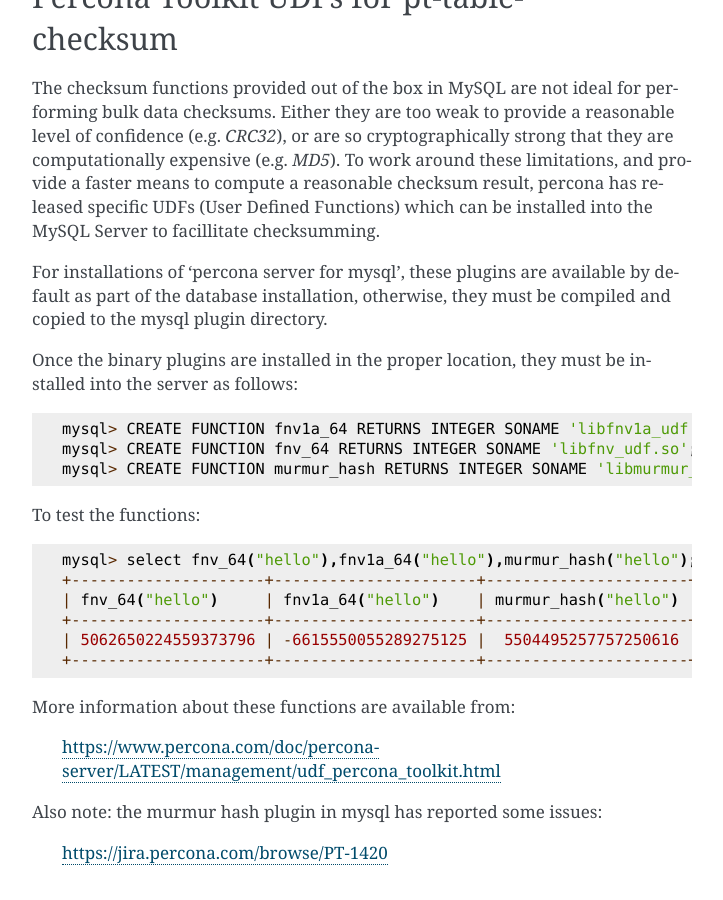
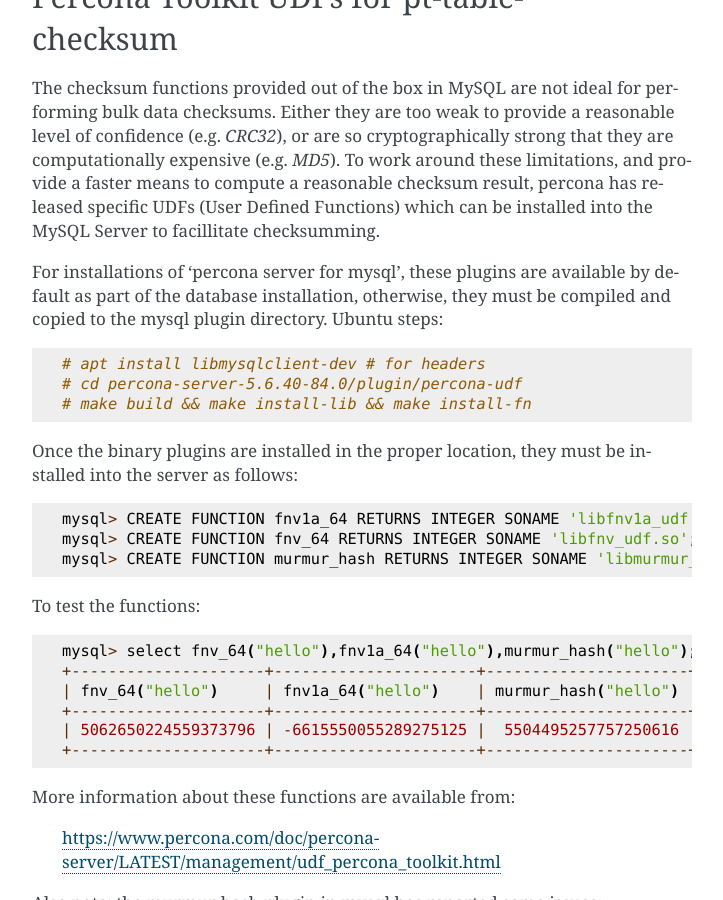
Before and after one commit to atlab/mysql-admin-notes, a Sphinx documentation site: the page built from source/replication/replication-cksum.rst, in a window 1280 px wide and 900 px high, scrolled down 1231 px. Shown: the whole window, without its empty margins (388-1111 px from the left). Built offline with Sphinx 7.4.7, drawn with Linux system fonts in a browser that asks for light colours.

Commit message:
source/replication/replication-cksum.rst: add percona-udf compilation steps

```diff
--- a/source/replication/replication-cksum.rst
+++ b/source/replication/replication-cksum.rst
@@ -61,7 +61,11 @@
 
 For installations of 'percona server for mysql', these plugins are available
 by default as part of the database installation, otherwise, they must
-be compiled and copied to the mysql plugin directory.
+be compiled and copied to the mysql plugin directory. Ubuntu steps::
+
+    # apt install libmysqlclient-dev # for headers
+    # cd percona-server-5.6.40-84.0/plugin/percona-udf
+    # make build && make install-lib && make install-fn
 
 Once the binary plugins are installed in the proper location, they must
 be installed into the server as follows::
```
